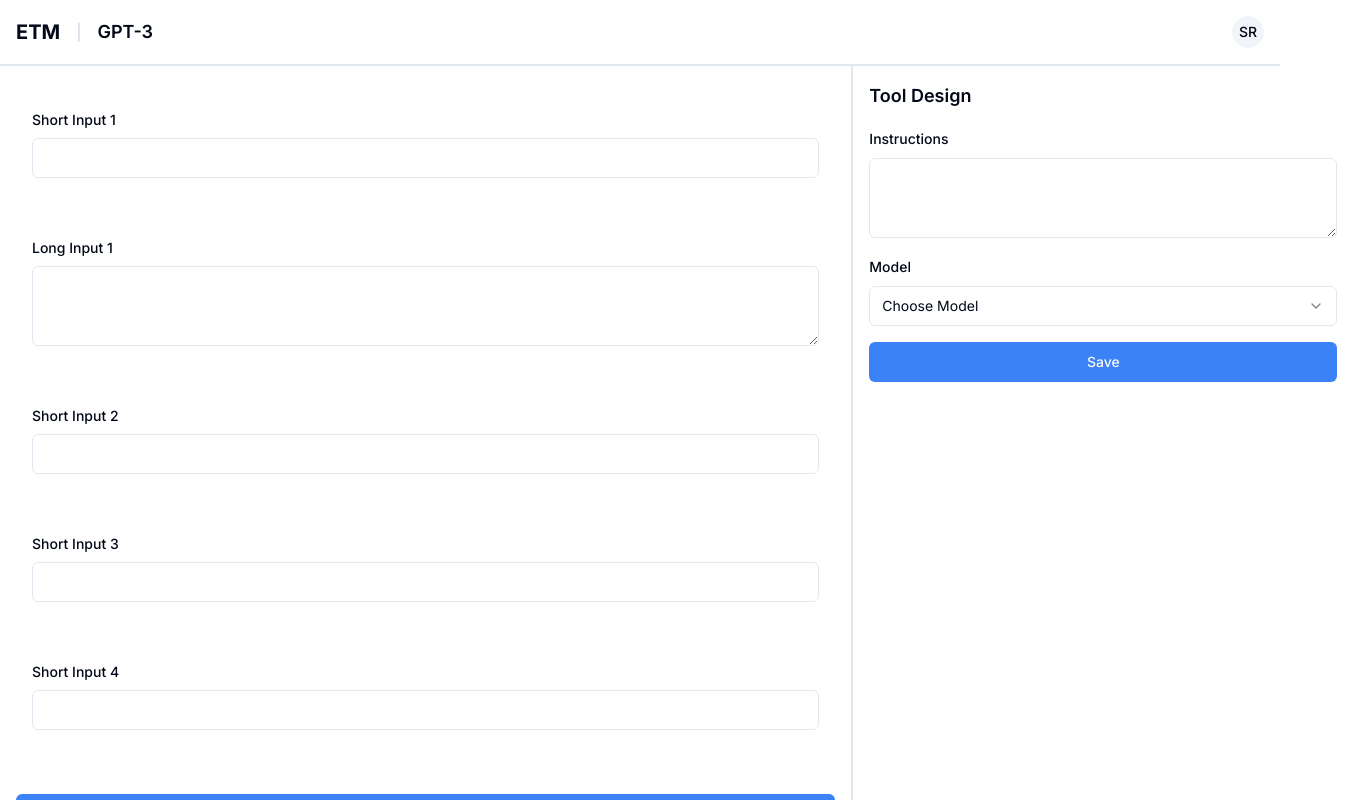
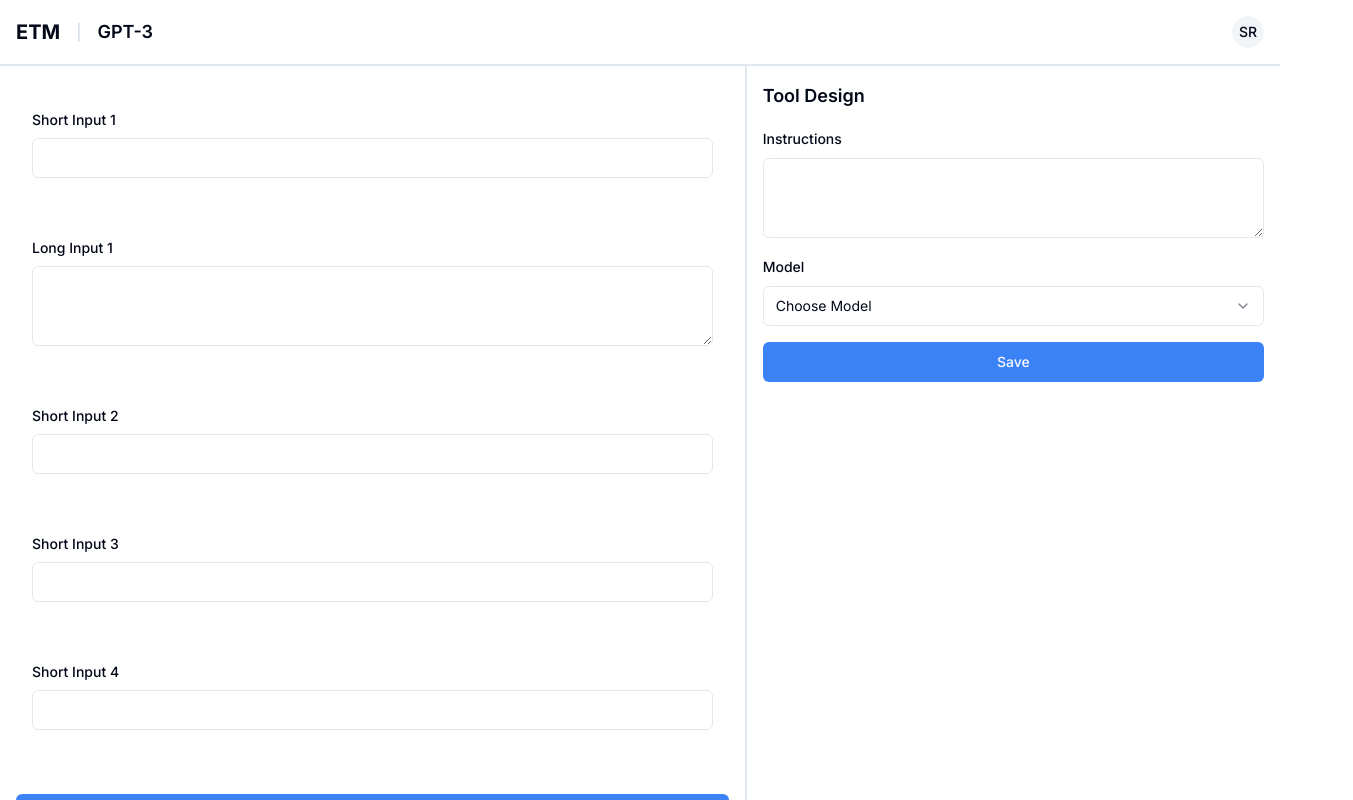
Before and after one commit to 13point5/ed-tool-maker, a Next.js app: page / in a window 1280 px wide. Shown: the whole page, 1353 px wide, since content can reach past the window. Built offline with nearby package versions, Linux system fonts and the light colour scheme.

Commit message:
fix styles

```diff
--- a/app/page.tsx
+++ b/app/page.tsx
@@ -87,7 +87,7 @@ export default function Home() {
         <UserMenu />
       </div>
 
-      <div className="col-span-8 overflow-auto flex flex-col gap-8 items-center border-r-2 p-4">
+      <div className="col-start-1 col-end-8 overflow-auto flex flex-col gap-8 items-center border-r-2 p-4">
         <div className="flex flex-col gap-0 grow w-full">
           <DndContext
             sensors={sensors}
@@ -116,7 +116,7 @@ export default function Home() {
         </Button>
       </div>
 
-      <div className="col-auto overflow-auto flex flex-col gap-4 p-4 min-w-[500px]">
+      <div className="col-start-8 col-end-13 overflow-auto flex flex-col gap-4 p-4 w-full">
         <h4 className="text-lg font-semibold">Tool Design</h4>
 
         <div className="space-y-2">
```
